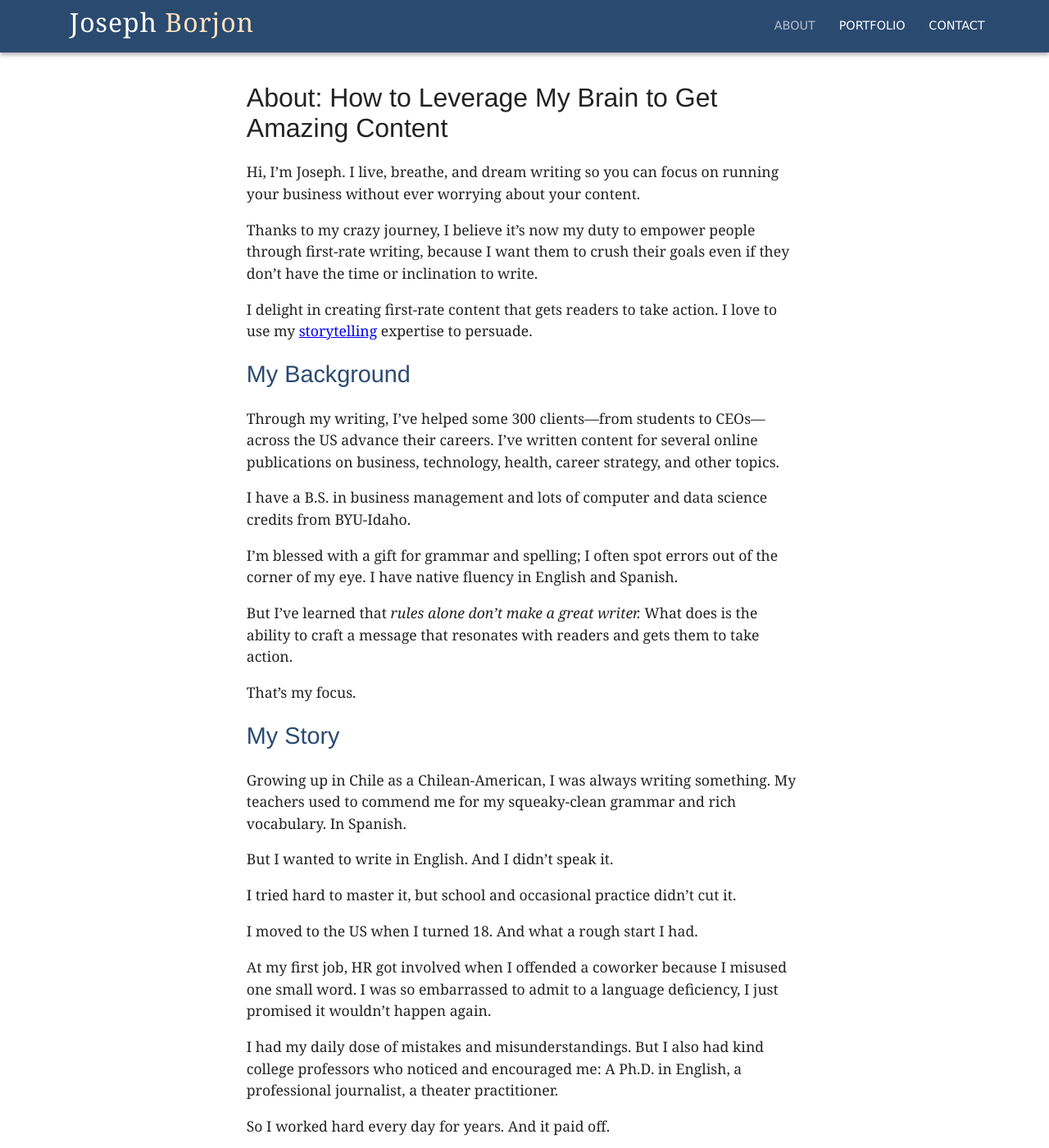
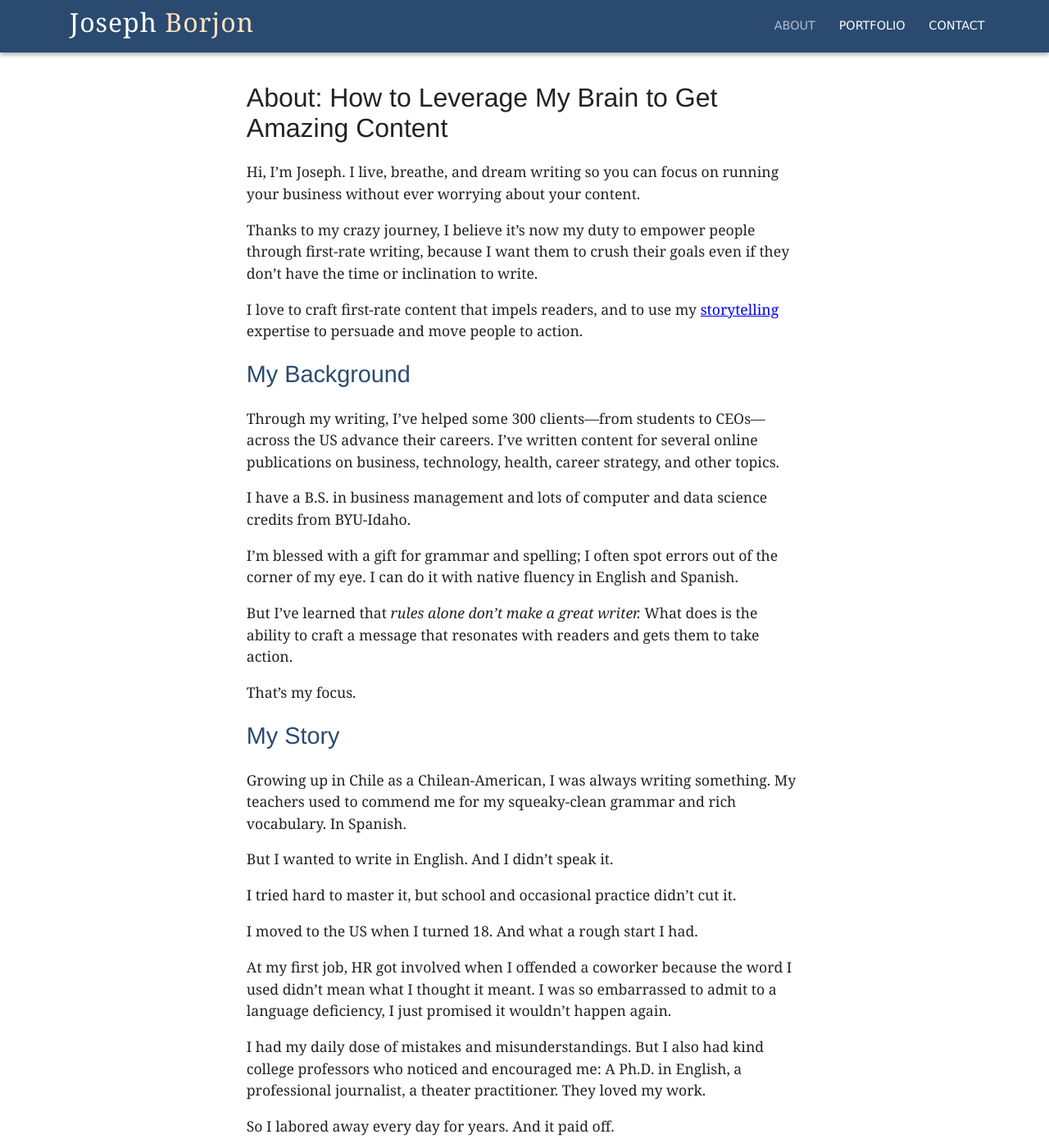
Before and after one commit to jborjon/jborjon.github.io, a Jekyll site: the page built from about.md, in a window 1280 px wide and 1400 px high. Shown: the whole window at 82% size. Built offline with Jekyll 4.4.1, drawn with Linux system fonts in a browser that asks for light colours; some web fonts are replaced; some of the changed text lies outside the part shown.

Commit message:
Edit About page

```diff
--- a/about.md
+++ b/about.md
@@ -8,7 +8,7 @@ Hi, I'm Joseph. I live, breathe, and dream writing so you can focus on running y
 
 Thanks to my crazy journey, I believe it's now my duty to empower people through first-rate writing, because I want them to crush their goals even if they don't have the time or inclination to write.
 
-I delight in creating first-rate content that gets readers to take action. I love to use my [storytelling](https://hbr.org/2011/03/using-stories-as-a-tool-of-per){:target="_blank" rel="noopener"} expertise to persuade.
+I love to craft first-rate content that impels readers, and to use my [storytelling](https://hbr.org/2011/03/using-stories-as-a-tool-of-per){:target="_blank" rel="noopener"} expertise to persuade and move people to action.
 
 ## My Background
 
@@ -16,7 +16,7 @@ Through my writing, I've helped some 300 clients---from students to CEOs---acros
 
 I have a B.S. in business management and lots of computer and data science credits from BYU-Idaho.
 
-I'm blessed with a gift for grammar and spelling; I often spot errors out of the corner of my eye. I have native fluency in English and Spanish.
+I'm blessed with a gift for grammar and spelling; I often spot errors out of the corner of my eye. I can do it with native fluency in English and Spanish.
 
 But I've learned that *rules alone don't make a great writer.* What does is the ability to craft a message that resonates with readers and gets them to take action.
 
@@ -32,17 +32,17 @@ I tried hard to master it, but school and occasional practice didn't cut it.
 
 I moved to the US when I turned 18. And what a rough start I had.
 
-At my first job, HR got involved when I offended a coworker because I misused one small word. I was so embarrassed to admit to a language deficiency, I just promised it wouldn't happen again.
+At my first job, HR got involved when I offended a coworker because the word I used didn't mean what I thought it meant. I was so embarrassed to admit to a language deficiency, I just promised it wouldn't happen again.
 
-I had my daily dose of mistakes and misunderstandings. But I also had kind college professors who noticed and encouraged me: A Ph.D. in English, a professional journalist, a theater practitioner.
+I had my daily dose of mistakes and misunderstandings. But I also had kind college professors who noticed and encouraged me: A Ph.D. in English, a professional journalist, a theater practitioner. They loved my work.
 
-So I worked hard every day for years. And it paid off.
+So I labored away every day for years. And it paid off.
 
 Today, when I reveal my origin, people often say something like, "Wow, I never realized English wasn't your first language!"
 
 Few things give me more gratification than writing something that influences the reader's life in some way.
 
-In English. Or Spanish. They're both the same.
+In English. Or Spanish. They're both the same to me.
 
 ## Trivia
 
```
